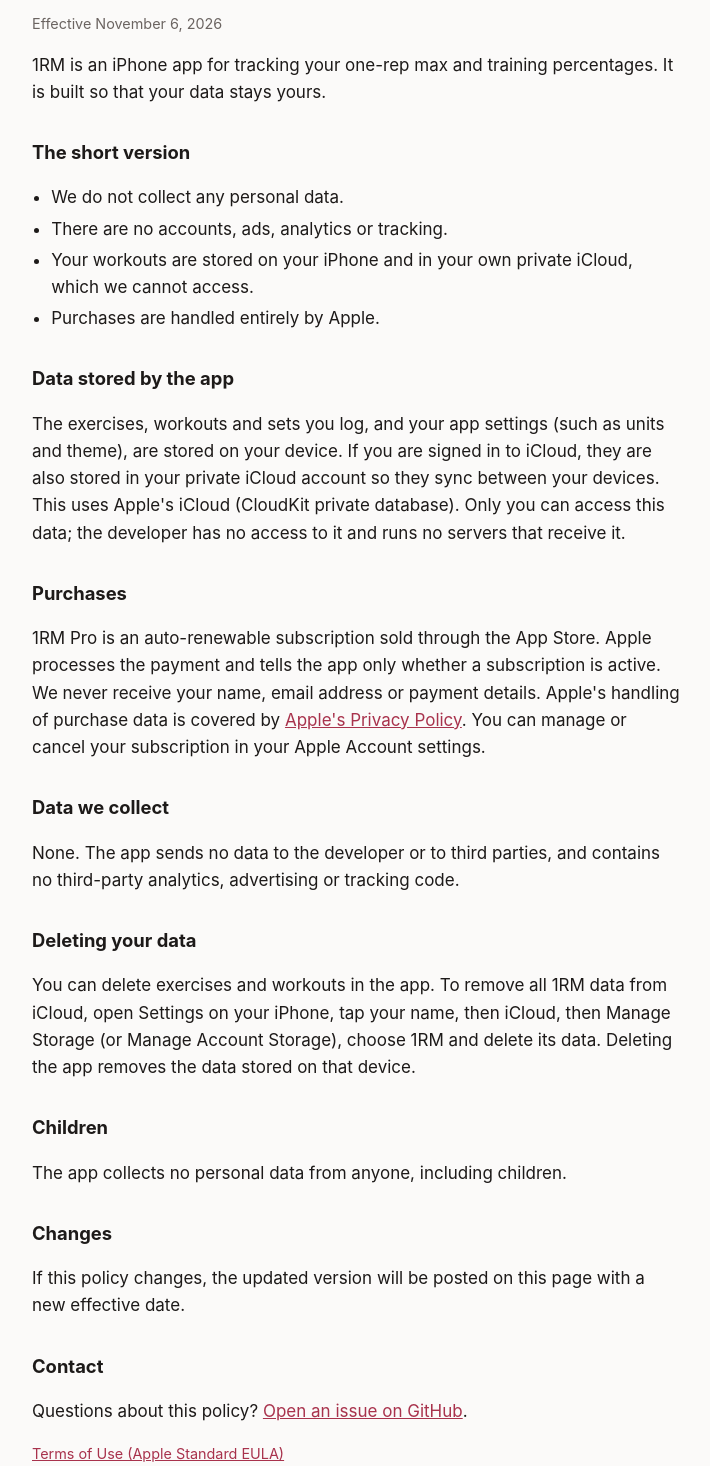
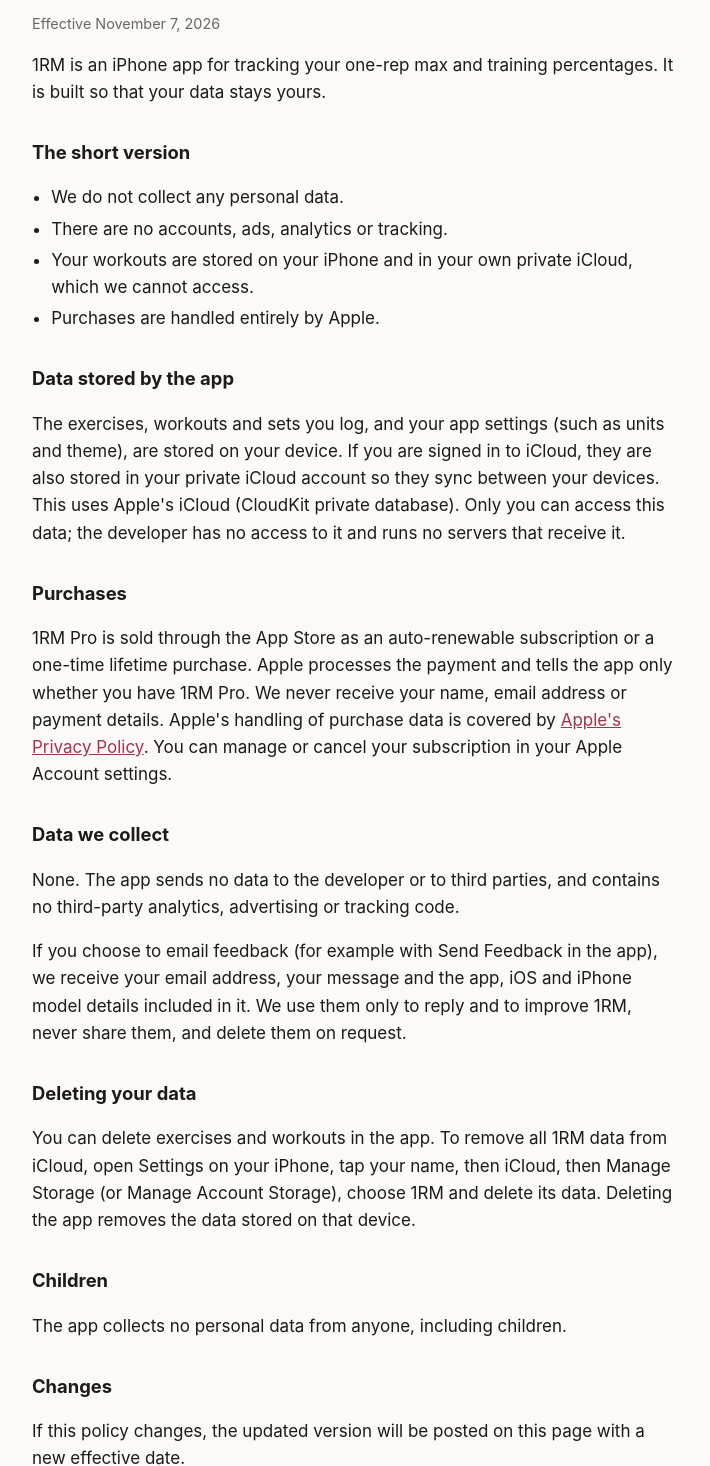
Before and after one commit to mmessell/legal, a plain HTML site: page 1rm/privacy/index.html in a window 1280 px wide. Shown: the part 141-1607 px from the top of the page, without its empty margins (284-994 px from the left). Drawn offline with Linux system fonts and the light colour scheme.

Commit message:
1RM: feedback email, lifetime purchase, restore steps
Contact moves from GitHub issues to 1RM.feedback@gmail.com; the privacy
policy says how feedback emails are used and covers the lifetime purchase.

Co-Authored-By: Claude Opus 5.5 <noreply@anthropic.com>

```diff
--- a/1rm/privacy/index.html
+++ b/1rm/privacy/index.html
@@ -10,7 +10,7 @@
 <main>
 <p class="crumb"><a href="../../">Legal</a> › 1RM</p>
 <h1>1RM Privacy Policy</h1>
-<p class="meta">Effective November 6, 2026</p>
+<p class="meta">Effective November 7, 2026</p>
 
 <p>1RM is an iPhone app for tracking your one-rep max and training percentages. It is built so that your data stays yours.</p>
 
@@ -26,10 +26,11 @@
 <p>The exercises, workouts and sets you log, and your app settings (such as units and theme), are stored on your device. If you are signed in to iCloud, they are also stored in your private iCloud account so they sync between your devices. This uses Apple's iCloud (CloudKit private database). Only you can access this data; the developer has no access to it and runs no servers that receive it.</p>
 
 <h2>Purchases</h2>
-<p>1RM Pro is an auto-renewable subscription sold through the App Store. Apple processes the payment and tells the app only whether a subscription is active. We never receive your name, email address or payment details. Apple's handling of purchase data is covered by <a href="https://www.apple.com/legal/privacy/">Apple's Privacy Policy</a>. You can manage or cancel your subscription in your Apple Account settings.</p>
+<p>1RM Pro is sold through the App Store as an auto-renewable subscription or a one-time lifetime purchase. Apple processes the payment and tells the app only whether you have 1RM Pro. We never receive your name, email address or payment details. Apple's handling of purchase data is covered by <a href="https://www.apple.com/legal/privacy/">Apple's Privacy Policy</a>. You can manage or cancel your subscription in your Apple Account settings.</p>
 
 <h2>Data we collect</h2>
 <p>None. The app sends no data to the developer or to third parties, and contains no third-party analytics, advertising or tracking code.</p>
+<p>If you choose to email feedback (for example with Send Feedback in the app), we receive your email address, your message and the app, iOS and iPhone model details included in it. We use them only to reply and to improve 1RM, never share them, and delete them on request.</p>
 
 <h2>Deleting your data</h2>
 <p>You can delete exercises and workouts in the app. To remove all 1RM data from iCloud, open Settings on your iPhone, tap your name, then iCloud, then Manage Storage (or Manage Account Storage), choose 1RM and delete its data. Deleting the app removes the data stored on that device.</p>
@@ -41,7 +42,7 @@
 <p>If this policy changes, the updated version will be posted on this page with a new effective date.</p>
 
 <h2>Contact</h2>
-<p>Questions about this policy? <a href="https://github.com/mmessell/legal/issues">Open an issue on GitHub</a>.</p>
+<p>Questions about this policy? Email <a href="mailto:1RM.feedback@gmail.com">1RM.feedback@gmail.com</a>.</p>
 
 <p class="meta"><a href="https://www.apple.com/legal/internet-services/itunes/dev/stdeula/">Terms of Use (Apple Standard EULA)</a></p>
 </main>
```
Also changed, not shown: 1rm/support/index.html (+2 -2 lines).
